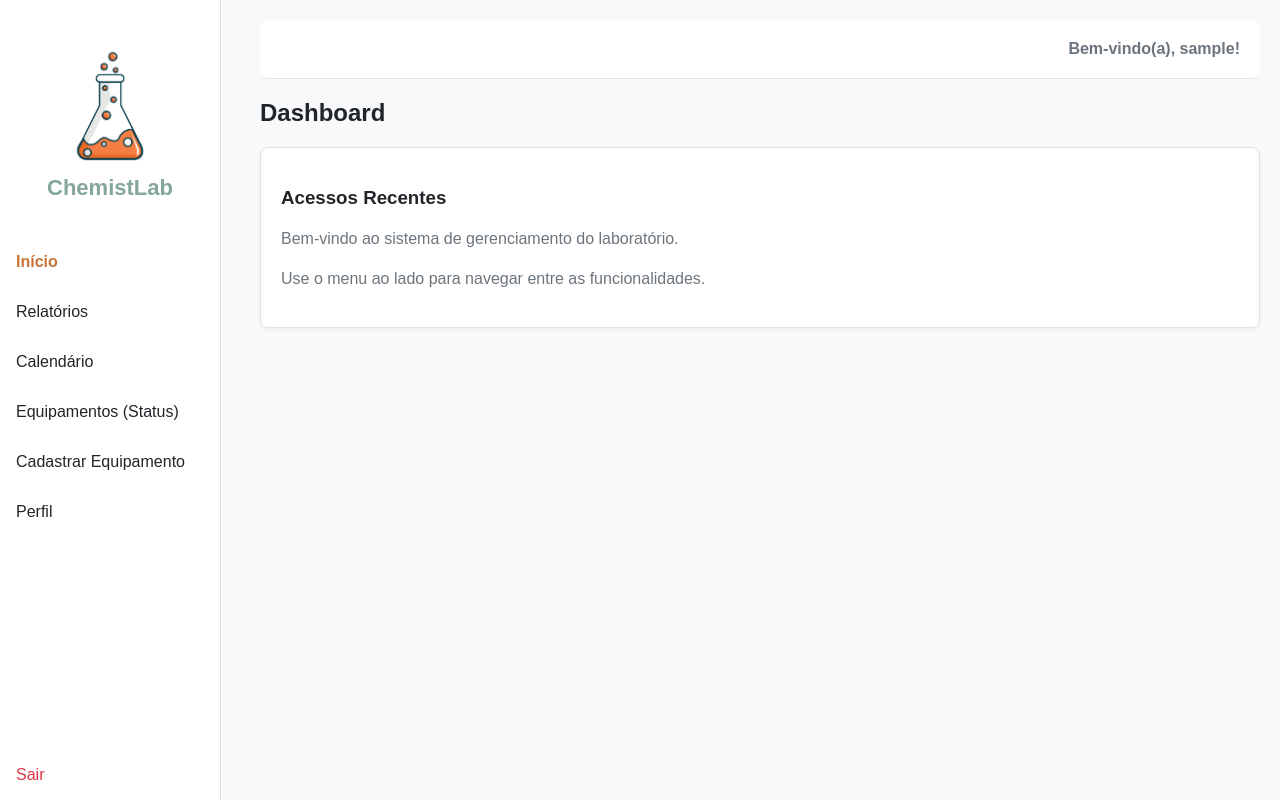
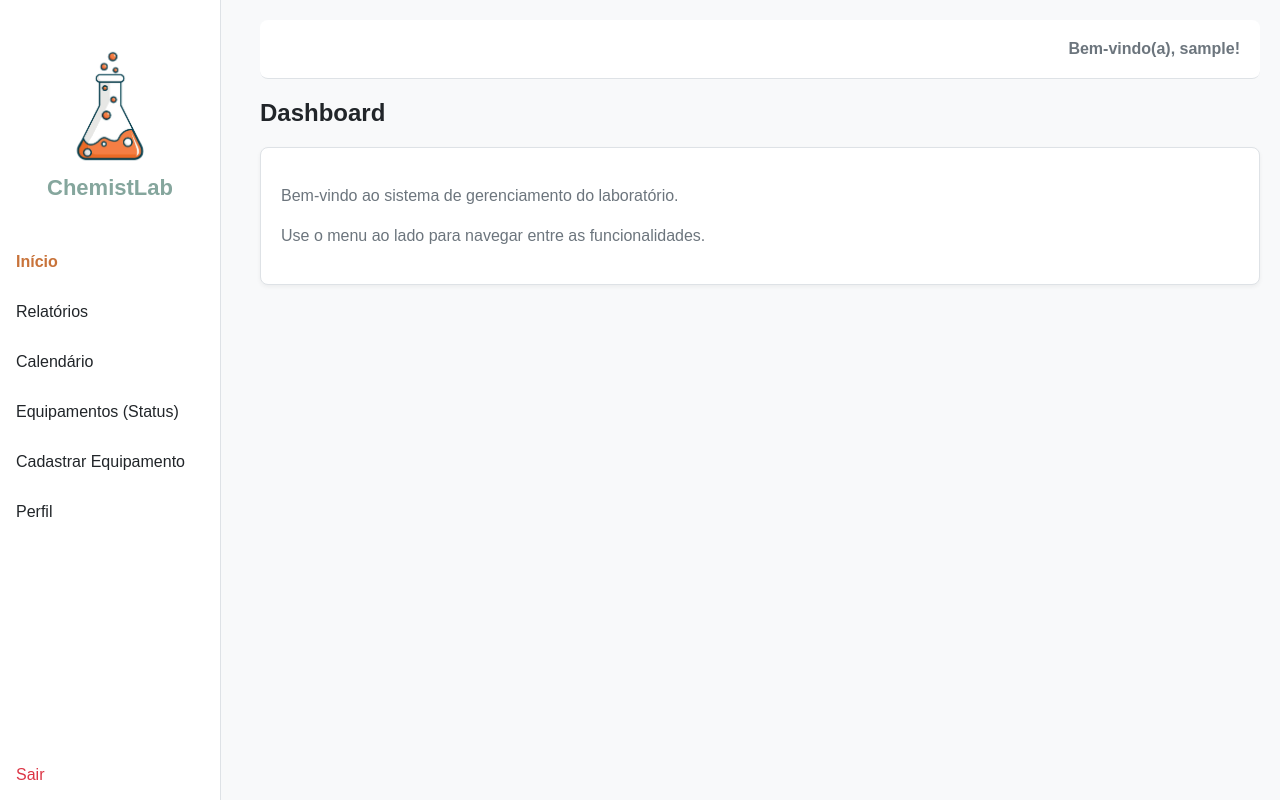
Before and after one commit to SamuelMarcelino10/ChemistLab, a PHP site: page /views/dashboard.php in a window 1280 px wide. Run offline with PHP 8.4, Linux system fonts and the light colour scheme; the visitor is signed in with stand-in values (Sample User, id 1).

Commit message:
mudança pequena

```diff
--- a/views/dashboard.php
+++ b/views/dashboard.php
@@ -47,7 +47,6 @@ $nome_usuario = $_SESSION['usuario_nome'];
         <h2>Dashboard</h2>
 
         <div class="card">
-            <h3>Acessos Recentes</h3>
             <p>Bem-vindo ao sistema de gerenciamento do laboratório.</p>
             <p>Use o menu ao lado para navegar entre as funcionalidades.</p>
         </div>
```
